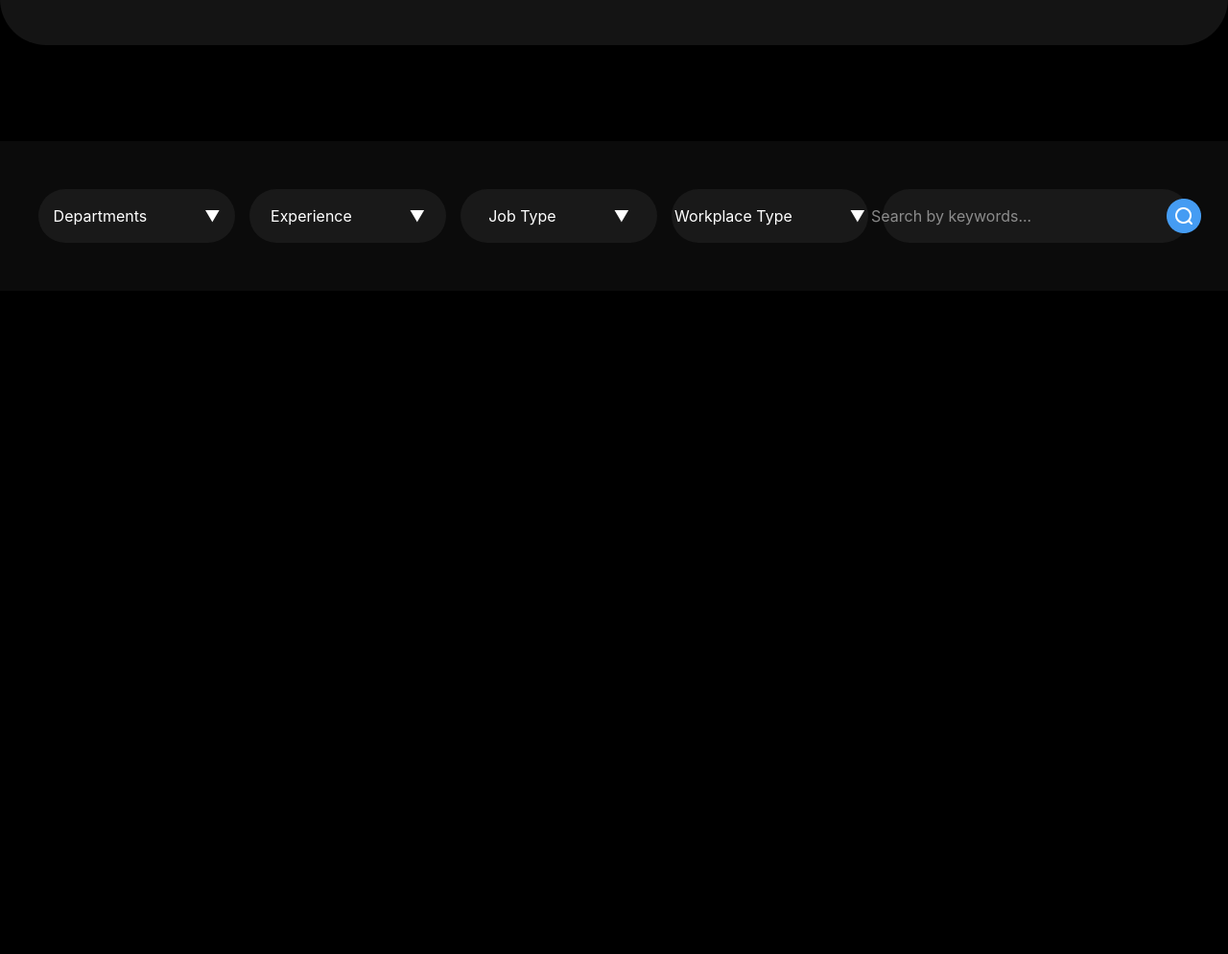
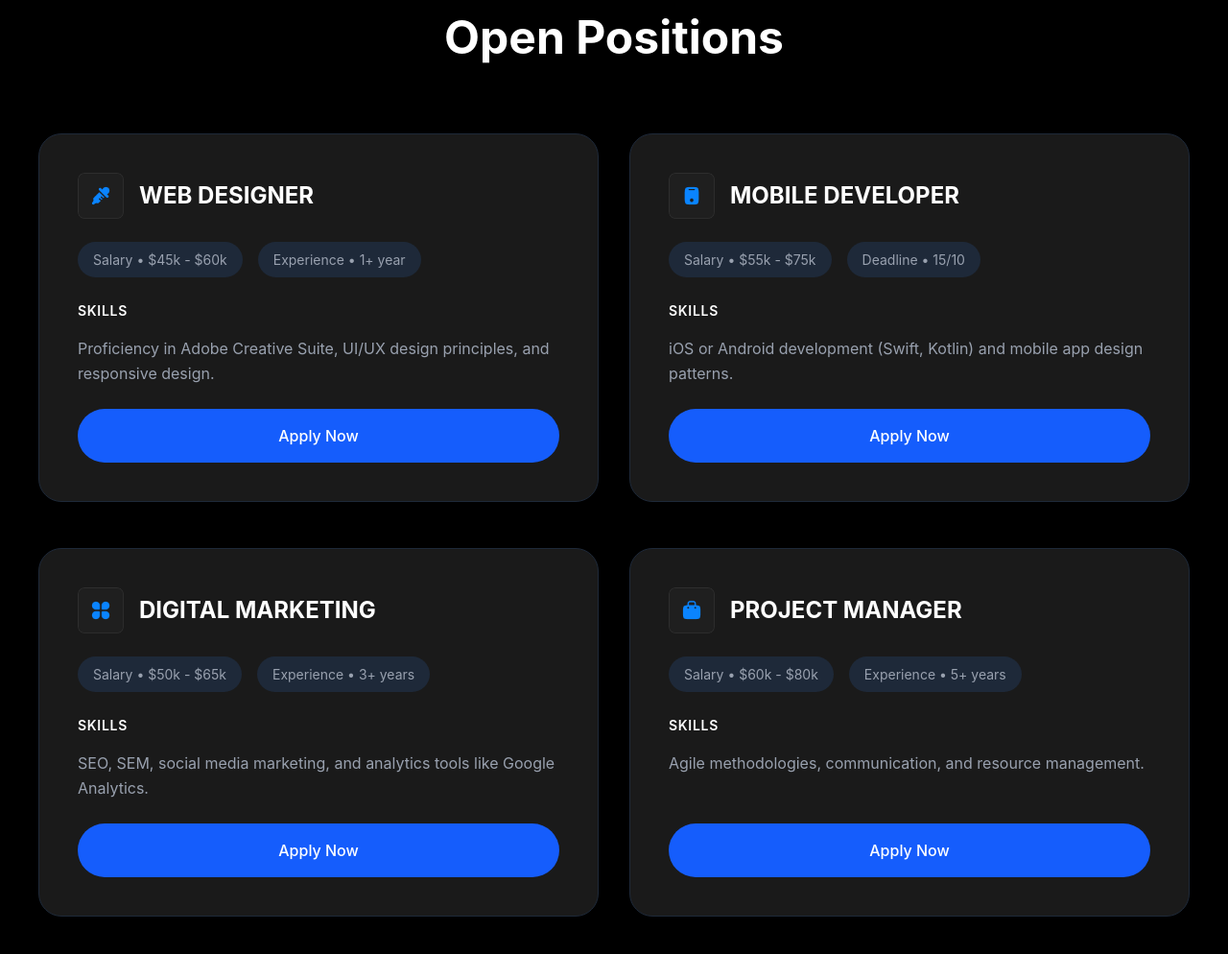
Before and after one commit to zargulak11-hash/git-exam-week2, a website: page src/index2.html in a window 1280 px wide. Shown: the part 932-1926 px from the top of the page at 96% size. Before the commit the page ends 1235 px from the top, so only its background shows below. Drawn offline with nearby package versions, Linux system fonts and the light colour scheme; files that its build step writes are made by us from their sources.

Commit message:
commit3_proect3

```diff
--- a/src/index2.html
+++ b/src/index2.html
@@ -1,16 +1,20 @@
 <!DOCTYPE html>
 <html lang="en">
+
 <head>
     <meta charset="UTF-8">
     <meta name="viewport" content="width=device-width, initial-scale=1.0">
     <title>Document</title>
     <link rel="stylesheet" href="./output.css">
 </head>
+
 <body class="bg-[black]">
-      <header class="max-w-[1250px] text-[white] m-auto items-center flex flex-col lg:flex-row lg:justify-between pt-[15px]">
+    <header
+        class="max-w-[1250px] text-[white] m-auto items-center flex flex-col lg:flex-row lg:justify-between pt-[15px]">
         <div class="flex gap-[80px] items-center">
             <img src="./images/Logo (10).png" alt="">
-        <button class="lg:hidden w-[140px] h-[42px]  rounded-[10px] bg-[#0A84FF]">Contact Us</button></div>
+            <button class="lg:hidden w-[140px] h-[42px]  rounded-[10px] bg-[#0A84FF]">Contact Us</button>
+        </div>
         <nav class="flex gap-[30px] lg:text-[18px] text-[25px] items-center lg:mt-0 mt-[30px] flex-col lg:flex-row">
             <a href="../index.html">Home</a>
             <a href="./index1.html">Services</a>
@@ -21,34 +25,135 @@
         <button class="hidden lg:block w-[140px] h-[42px] rounded-[10px] bg-[#0A84FF]">Contact Us</button>
     </header>
     <main>
-    <section class="lg:pl-[40px] flex flex-col mt-[100px] lg:flex-row items-center justify-center  max-w-[1280px] m-auto  bg-[#141414] rounded-[48px]  lg:h-[376px] h-[650px] lg:h-[800px] bg-no-repeat "  style="background-image: url(./images/Group\ 27\ \(2\).png); ">
+        <section
+            class="lg:pl-[40px] flex flex-col mt-[100px] lg:flex-row items-center justify-center  max-w-[1280px] m-auto  bg-[#141414] rounded-[48px]  lg:h-[376px] h-[650px] lg:h-[420px] bg-no-repeat  "
+            style="background-image: url(./images/Group\ 27\ \(2\).png); ">
             <aside class="flex flex-col gap-[30px] text-[white]">
-            <h1 class="font-[900] lg:w-[730px] ml-[20px] lg:ml-0 text-[25px] lg:text-[40px]">Build the Future with Us</h1>
-            <p class="font-[400] text-[16px] w-[350px] lg:w-[600px]">We’re a team of builders, thinkers, and explorers using AI, machine learning, and blockchain to solve meaningful problems.</p>
+                <h1 class="font-[900] lg:w-[730px] ml-[20px] lg:ml-0 text-[25px] lg:text-[40px]">Build the Future with
+                    Us</h1>
+                <p class="font-[400] text-[16px] w-[350px] lg:w-[600px]">We’re a team of builders, thinkers, and
+                    explorers using AI, machine learning, and blockchain to solve meaningful problems.</p>
                 <button class="w-[188px] h-[42px] rounded-[10px] bg-[#0A84FF]">Explore Open Positions</button>
             </aside>
             <img src="./images/calogo1 2.png" alt="">
         </section>
         <section class="bg-[#0B0B0B] pt-[50px] pb-[50px] mt-[100px]">
             <div class="max-w-[1200px] m-auto flex flex-col items-center lg:flex-row gap-[30px] lg:gap-[15px]">
-            <div class="flex items-center gap-[60px] justify-center h-[56px] w-[220px] rounded-[100px] bg-[#191919] text-[white]">
+                <div
+                    class="flex items-center gap-[60px] justify-center h-[56px] w-[220px] rounded-[100px] bg-[#191919] text-[white]">
                     <p>Departments</p>
                     <p>▼</p>
                 </div>
-            <div class="flex items-center gap-[60px] justify-center h-[56px] w-[220px] rounded-[100px] bg-[#191919] text-[white]">
+                <div
+                    class="flex items-center gap-[60px] justify-center h-[56px] w-[220px] rounded-[100px] bg-[#191919] text-[white]">
                     <p>Experience</p>
                     <p>▼</p>
                 </div>
-            <div class="flex items-center gap-[60px] justify-center h-[56px] w-[220px] rounded-[100px] bg-[#191919] text-[white]">
+                <div
+                    class="flex items-center gap-[60px] justify-center h-[56px] w-[220px] rounded-[100px] bg-[#191919] text-[white]">
                     <p>Job Type</p>
                     <p>▼</p>
                 </div>
-            <div class="flex items-center gap-[60px] justify-center h-[56px] w-[220px] rounded-[100px] bg-[#191919] text-[white]">
+                <div
+                    class="flex items-center gap-[60px] justify-center h-[56px] w-[220px] rounded-[100px] bg-[#191919] text-[white]">
                     <p>Workplace Type</p>
                     <p>▼</p>
                 </div>
-            <div class="flex items-center p-[20px] gap-[60px] justify-center h-[56px] w-[320px] rounded-[100px] bg-[#191919] text-[white]">
-            <input type="text" placeholder="Search by keywords..." >
-            <img src="./images/Container (6).png" alt=""></div>
+                <div
+                    class="flex items-center p-[20px] gap-[60px] justify-center h-[56px] w-[320px] rounded-[100px] bg-[#191919] text-[white]">
+                    <input type="text" placeholder="Search by keywords...">
+                    <img src="./images/Container (6).png" alt="">
+                </div>
             </div>
         </section>
+<section class="flex flex-col items-center justify-center py-[80px] px-[24px] text-[white]">
+  <div class="w-full max-w-[1200px] flex flex-col items-center gap-[64px]">
+
+    <h2 class="text-[40px] lg:text-[48px] font-bold text-center">
+      Open Positions
+    </h2>
+
+    <div class="w-full flex flex-col gap-[48px]">
+      <div class="flex flex-col lg:flex-row gap-[32px]">
+        <div class="bg-[#1A1A1A] rounded-[24px] p-[40px] flex-1 border border-gray-800 flex flex-col gap-[24px]">
+          <div class="flex items-center gap-[16px]">
+            <img src="./images/Icon Container.png" alt="" class="w-[48px] h-[48px] object-contain">
+            <h3 class="text-[24px] font-bold">WEB DESIGNER</h3>
+          </div>
+          <div class="flex flex-wrap gap-[16px] text-gray-400">
+            <p class="bg-gray-800 px-[16px] py-[8px] rounded-full text-[14px]">Salary • $45k - $60k</p>
+            <p class="bg-gray-800 px-[16px] py-[8px] rounded-full text-[14px]">Experience • 1+ year</p>
+          </div>
+          <div class="flex flex-col gap-[16px]">
+            <p class="font-semibold uppercase text-[14px] tracking-wider">Skills</p>
+            <p class="text-gray-400 leading-relaxed">Proficiency in Adobe Creative Suite, UI/UX design principles, and responsive design.</p>
+          </div>
+          <button class="bg-blue-600 hover:bg-blue-700 text-white py-[16px] rounded-full font-medium transition w-full mt-auto">
+            Apply Now
+          </button>
+        </div>
+
+        <div class="bg-[#1A1A1A] rounded-[24px] p-[40px] flex-1 border border-gray-800 flex flex-col gap-[24px]">
+          <div class="flex items-center gap-[16px]">
+            <img src="./images/Icon Container (1).png" alt="" class="w-[48px] h-[48px] object-contain">
+            <h3 class="text-[24px] font-bold">MOBILE DEVELOPER</h3>
+          </div>
+          <div class="flex flex-wrap gap-[16px] text-gray-400">
+            <p class="bg-gray-800 px-[16px] py-[8px] rounded-full text-[14px]">Salary • $55k - $75k</p>
+            <p class="bg-gray-800 px-[16px] py-[8px] rounded-full text-[14px]">Deadline • 15/10</p>
+          </div>
+          <div class="flex flex-col gap-[16px]">
+            <p class="font-semibold uppercase text-[14px] tracking-wider">Skills</p>
+            <p class="text-gray-400 leading-relaxed">iOS or Android development (Swift, Kotlin) and mobile app design patterns.</p>
+          </div>
+          <button class="bg-blue-600 hover:bg-blue-700 text-white py-[16px] rounded-full font-medium transition w-full mt-auto">
+            Apply Now
+          </button>
+        </div>
+      </div>
+
+      <div class="flex flex-col lg:flex-row gap-[32px]">
+        <div class="bg-[#1A1A1A] rounded-[24px] p-[40px] flex-1 border border-gray-800 flex flex-col gap-[24px]">
+          <div class="flex items-center gap-[16px]">
+            <img src="./images/Icon Container (2).png" alt="" class="w-[48px] h-[48px] object-contain">
+            <h3 class="text-[24px] font-bold">DIGITAL MARKETING</h3>
+          </div>
+          <div class="flex flex-wrap gap-[16px] text-gray-400">
+            <p class="bg-gray-800 px-[16px] py-[8px] rounded-full text-[14px]">Salary • $50k - $65k</p>
+            <p class="bg-gray-800 px-[16px] py-[8px] rounded-full text-[14px]">Experience • 3+ years</p>
+          </div>
+          <div class="flex flex-col gap-[16px]">
+            <p class="font-semibold uppercase text-[14px] tracking-wider">Skills</p>
+            <p class="text-gray-400 leading-relaxed">SEO, SEM, social media marketing, and analytics tools like Google Analytics.</p>
+          </div>
+          <button class="bg-blue-600 hover:bg-blue-700 text-white py-[16px] rounded-full font-medium transition w-full mt-auto">
+            Apply Now
+          </button>
+        </div>
+
+        <div class="bg-[#1A1A1A] rounded-[24px] p-[40px] flex-1 border border-gray-800 flex flex-col gap-[24px]">
+          <div class="flex items-center gap-[16px]">
+            <img src="./images/Icon Container (3).png" alt="" class="w-[48px] h-[48px] object-contain">
+            <h3 class="text-[24px] font-bold">PROJECT MANAGER</h3>
+          </div>
+          <div class="flex flex-wrap gap-[16px] text-gray-400">
+            <p class="bg-gray-800 px-[16px] py-[8px] rounded-full text-[14px]">Salary • $60k - $80k</p>
+            <p class="bg-gray-800 px-[16px] py-[8px] rounded-full text-[14px]">Experience • 5+ years</p>
+          </div>
+          <div class="flex flex-col gap-[16px]">
+            <p class="font-semibold uppercase text-[14px] tracking-wider">Skills</p>
+            <p class="text-gray-400 leading-relaxed">Agile methodologies, communication, and resource management.</p>
+          </div>
+          <button class="bg-blue-600 hover:bg-blue-700 text-white py-[16px] rounded-full font-medium transition w-full mt-auto">
+            Apply Now
+          </button>
+        </div>
+      </div>
+    </div>
+  </div>
+</section>
+
+    </main>
+</body>
+
+</html>
```
Also changed, not shown: src/images/Icon Container (1).png (added), src/images/Icon Container (2).png (added), src/images/Icon Container (3).png (added), src/images/Icon Container.png (added), src/images/fc9a47396a5036fc47f50e8b57d87e02b66e2885.png (added). Lines whose indentation alone changed are shown as unchanged.
